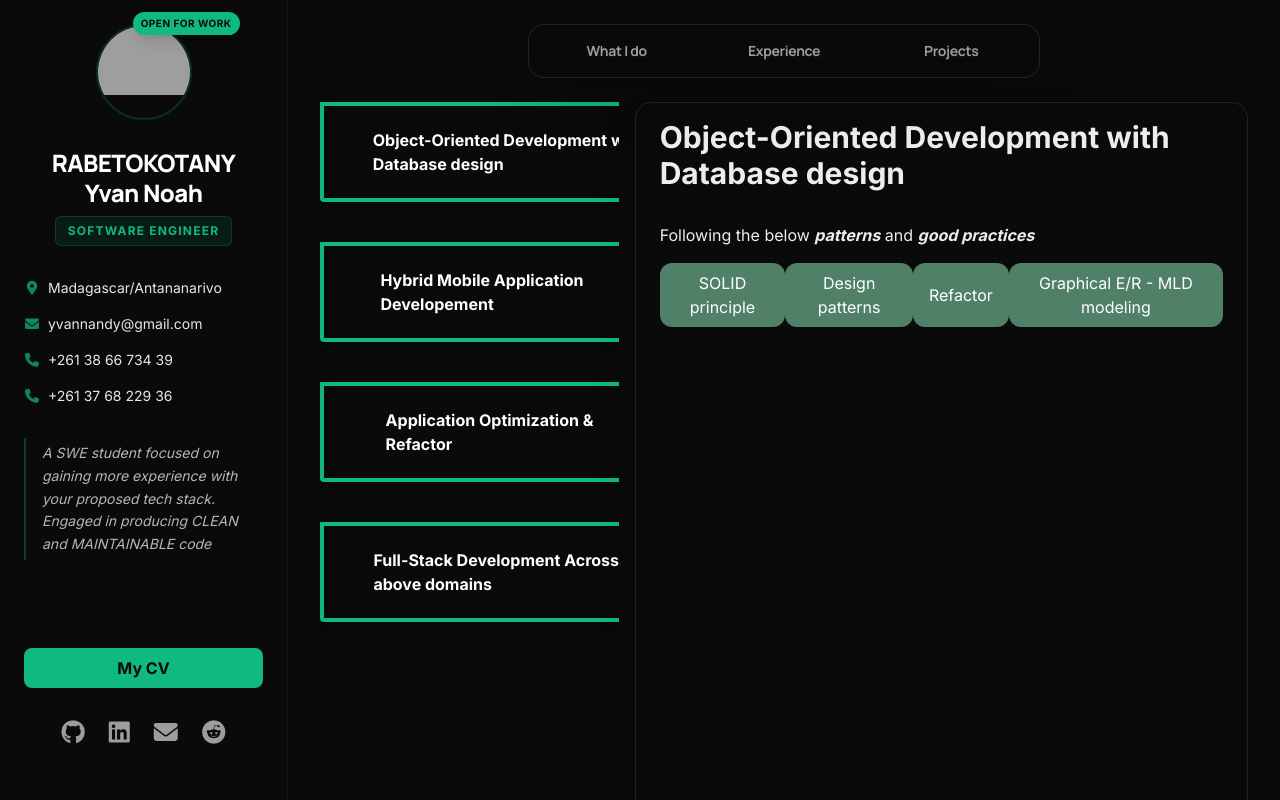
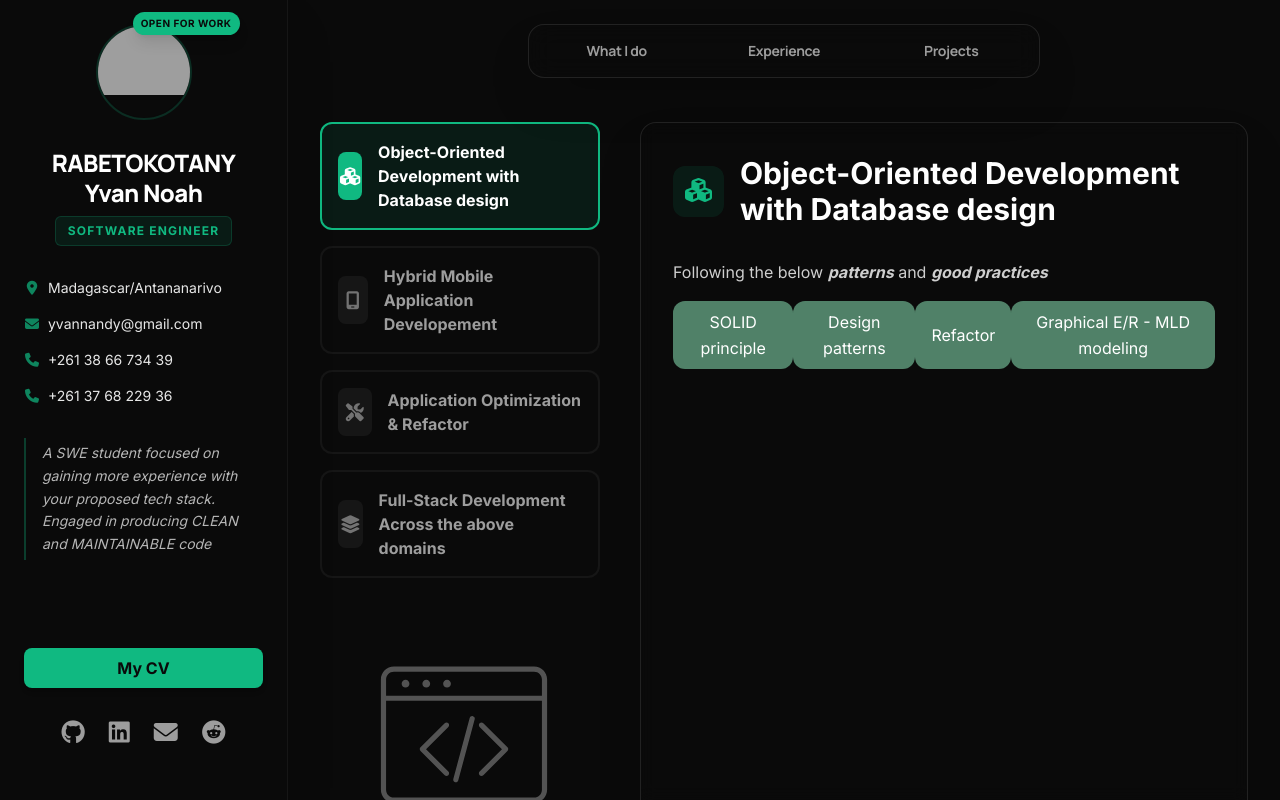
Before and after one commit to gigasandwich/giga-portfolio, a Next.js app: page / in a window 1280 px wide. Built offline with nearby package versions, Linux system fonts and the light colour scheme; grey boxes are pictures that could not be loaded.

Commit message:
Fix global style for what I do layout

```diff
--- a/src/app/globals.css
+++ b/src/app/globals.css
@@ -29,6 +29,20 @@ body {
   width: 8px;
 }
 
+@keyframes float {
+  0% { transform: translateY(0px); }
+  50% { transform: translateY(-5px); }
+  100% { transform: translateY(0px); }
+}
+
+.animate-float {
+  animation: float 6s ease-in-out infinite;
+}
+
+.svg-invert-white {
+  filter: invert(1) brightness(2);
+}
+
 ::-webkit-scrollbar-track {
   background: #f1f1f1;
 }
--- a/src/components/BackgroundlessButton.tsx
+++ b/src/components/BackgroundlessButton.tsx
@@ -42,6 +42,7 @@ const BackgroundlessButton = ({content, color} : ButtonProps) => {
             ${finalColor} hover:bg-white/5 transition
             px-4 py-2
             rounded-xl
+            cursor-pointer
         `}>
             {content}
         </button>
--- a/src/components/CardlikeButton.tsx
+++ b/src/components/CardlikeButton.tsx
@@ -8,6 +8,7 @@ export default function CardlikeButton({content, color} : ButtonProps) {
             ${finalColor} hover:bg-white/5 transition
             px-4 py-2
             rounded-xl
+            cursor-pointer
         `}>
             {content}
         </button>
--- a/src/sections/WhatIDo.tsx
+++ b/src/sections/WhatIDo.tsx
@@ -1,6 +1,7 @@
 "use client";
 import whatIDoData, { WhatIDoType } from "@/data/what-i-do/Main";
 import { useState } from "react";
+import Image from "next/image";
 
 
 export default function WhatIDo() {
@@ -11,20 +12,20 @@ export default function WhatIDo() {
     };
 
     return (
-        <section id="what-i-do" className="min-h-screen border-b border-white/5">
+        <section id="what-i-do" className="min-h-screen border-b border-white/5 py-5">
+            <div className="grid grid-cols-1 lg:grid-cols-3 gap-8 items-start">
+                {/* Left side: Navigation Cards & SVG Overlay */}
+                <div className="col-span-1 flex flex-col gap-4">
                     <div className="
-                    grid grid-cols-3 gap-4
-                "
-            >
-                <div className="
-                        col-span-1
-                        flex flex-col justify-start gap-10
-                        max-h-[750px] overflow-y-auto
+                            flex flex-col gap-4
+                            max-h-[550px] overflow-y-auto pr-2
+                            scrollbar-thin scrollbar-thumb-white/10
                         ">
                         {d.map((wid, id) => (
                             <WhatIDoCard
                                 key={id}
                                 whatIDo={wid}
+                                active={current.title === wid.title}
                                 onClick={() => {
                                     changeCurrent(wid);
                                 }}
@@ -32,15 +33,37 @@ export default function WhatIDo() {
                         ))}
                     </div>
 
+                    {/* Coding SVG Decoration */}
+                    <div className="mt-8 flex justify-center items-center opacity-30 group/svg">
+                        <div className="animate-float">
+                            <Image
+                                src="/assets/svgs/coding.svg"
+                                alt="Coding Illustration"
+                                width={300}
+                                height={300}
+                                className="w-full max-w-[200px] h-auto invert brightness-200 transition-all duration-300 group-hover/svg:brightness-100"
+                            />
+                        </div>
+                    </div>
+                </div>
+
+                {/* Right side: Detailed Description */}
                 <div className="
-                    col-span-2
-                    px-6 py-4
-                    h-[750px]
-                    border border-white/10 rounded-2xl p-1.5 shadow-2xl
+                    col-span-1 lg:col-span-2
+                    p-8
+                    min-h-[400px] lg:h-[750px]
+                    bg-neutral-bg/50 backdrop-blur-sm
+                    border border-white/10 rounded-2xl shadow-2xl
+                    flex flex-col
                 ">
-                    <h1 className="text-3xl font-bold">{current.title}</h1>
+                    <div className="flex items-center gap-4 mb-8">
+                        <div className="p-3 bg-primary/10 rounded-xl text-primary">
+                            <i className={`fas ${current.icon} text-2xl`}></i>
+                        </div>
+                        <h2 className="text-3xl font-bold text-white">{current.title}</h2>
+                    </div>
 
-                    <div className="mt-8">
+                    <div className="text-white/80 leading-relaxed overflow-y-auto">
                         {current.description}
                     </div>
                 </div>
@@ -51,31 +74,39 @@ export default function WhatIDo() {
 
 const WhatIDoCard = ({
     whatIDo,
+    active,
     onClick,
 }: {
     whatIDo: WhatIDoType;
+    active: boolean;
     onClick: () => void;
 }) => {
     return (
-        <div className="cursor-pointer" onClick={onClick}>
-            <div
-                className="bg-neutral-bg border-4 border-primary rounded-b text-white
-                            w-[350px] h-[100px]
-                            px-4 py-3 shadow-md"
-                role="alert"
+        <button
+            onClick={onClick}
+            className={`
+                group w-full text-left transition-all duration-300
+                p-4 rounded-xl border-2
+                ${active
+                    ? "bg-primary/10 border-primary shadow-[0_0_20px_rgba(var(--primary-rgb),0.2)]"
+                    : "bg-neutral-bg border-white/5 hover:border-white/20 hover:bg-white/5"
+                }
+                cursor-pointer
+            `}
         >
-                <div
-                    className="h-full
-                flex justify-around items-center"
-                >
-                    <div className="py-1 w-[48px] ">
-                        <i className={whatIDo.icon}></i>
+            <div className="flex items-center gap-4">
+                <div className={`
+                    w-12 h-12 flex items-center justify-center rounded-lg transition-colors
+                    ${active ? "bg-primary text-white" : "bg-white/5 text-white/40 group-hover:text-white/60"}
+                `}>
+                    <i className={`fas ${whatIDo.icon} text-lg`}></i>
                 </div>
-                    <div className="">
-                        <p className="font-bold">{whatIDo.title}</p>
+                <div>
+                    <p className={`font-bold transition-colors ${active ? "text-white" : "text-white/60 group-hover:text-white"}`}>
+                        {whatIDo.title}
+                    </p>
                 </div>
             </div>
-            </div>
-        </div>
+        </button>
     );
 }
```
Also changed, not shown: public/assets/svgs/coding.svg (added). Lines whose indentation alone changed are shown as unchanged.
